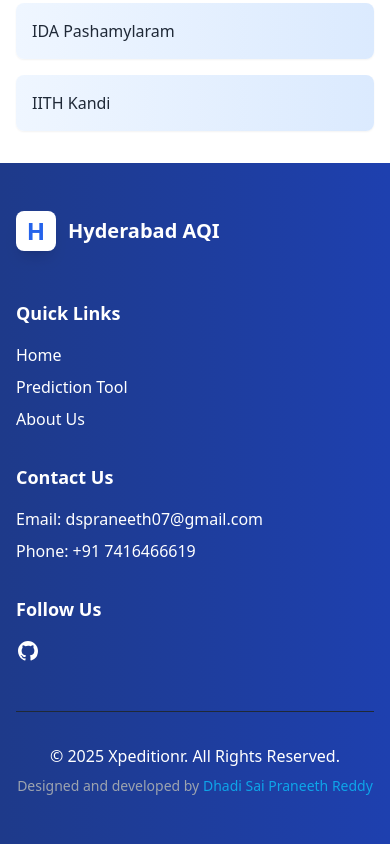
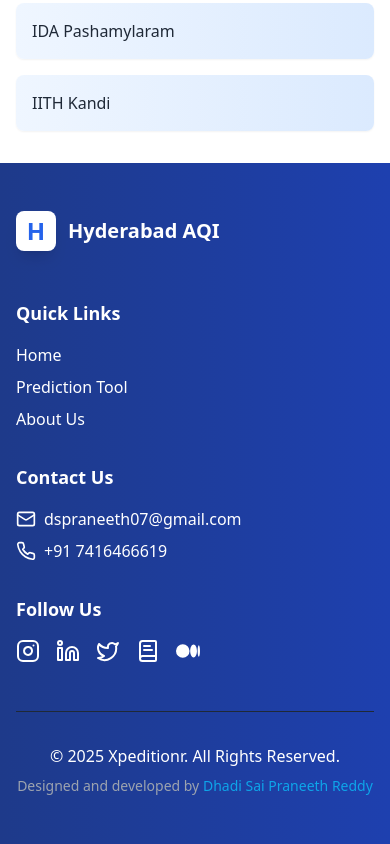
Before and after one commit to manideep395/hyderabad-aqi, a React (Vite) app: page /about in a window 390 px wide. Shown: the part 1883-2727 px from the top of the page. Built offline with nearby package versions, Linux system fonts and the light colour scheme.

Commit message:
Update footer with social media links
Added Instagram, LinkedIn, Twitter, ResearchGate, and Medium links to the footer. Replaced text for email and phone contact with corresponding logos for better visual representation.
[skip gpt_engineer]

```diff
--- a/src/components/Footer.tsx
+++ b/src/components/Footer.tsx
@@ -1,4 +1,5 @@
 import { Link } from "react-router-dom";
+import { Instagram, Linkedin, Twitter, Mail, Phone, BookText } from "lucide-react";
 
 const Footer = () => {
   return (
@@ -27,17 +28,69 @@ const Footer = () => {
           <div>
             <h3 className="text-lg font-semibold mb-4">Contact Us</h3>
             <ul className="space-y-2">
-              <li>Email: dspraneeth07@gmail.com</li>
-              <li>Phone: +91 7416466619</li>
+              <li className="flex items-center gap-2">
+                <Mail className="h-5 w-5" />
+                <span>dspraneeth07@gmail.com</span>
+              </li>
+              <li className="flex items-center gap-2">
+                <Phone className="h-5 w-5" />
+                <span>+91 7416466619</span>
+              </li>
             </ul>
           </div>
 
           <div>
             <h3 className="text-lg font-semibold mb-4">Follow Us</h3>
-            <div className="flex space-x-4">
-              <a href="https://github.com/dspraneeth07" target="_blank" rel="noopener noreferrer" className="hover:text-primary transition-colors">
-                <svg className="h-6 w-6" fill="currentColor" viewBox="0 0 24 24" aria-hidden="true">
-                  <path fillRule="evenodd" d="M12 2C6.477 2 2 6.484 2 12.017c0 4.425 2.865 8.18 6.839 9.504.5.092.682-.217.682-.483 0-.237-.008-.868-.013-1.703-2.782.605-3.369-1.343-3.369-1.343-.454-1.158-1.11-1.466-1.11-1.466-.908-.62.069-.608.069-.608 1.003.07 1.531 1.032 1.531 1.032.892 1.53 2.341 1.088 2.91.832.092-.647.35-1.088.636-1.338-2.22-.253-4.555-1.113-4.555-4.951 0-1.093.39-1.988 1.029-2.688-.103-.253-.446-1.272.098-2.65 0 0 .84-.27 2.75 1.026A9.564 9.564 0 0112 6.844c.85.004 1.705.115 2.504.337 1.909-1.296 2.747-1.027 2.747-1.027.546 1.379.202 2.398.1 2.651.64.7 1.028 1.595 1.028 2.688 0 3.848-2.339 4.695-4.566 4.943.359.309.678.92.678 1.855 0 1.338-.012 2.419-.012 2.747 0 .268.18.58.688.482A10.019 10.019 0 0022 12.017C22 6.484 17.522 2 12 2z" clipRule="evenodd" />
+            <div className="flex flex-wrap gap-4">
+              <a
+                href="https://instagram.com/praneethinspires"
+                target="_blank"
+                rel="noopener noreferrer"
+                className="hover:text-primary transition-colors"
+                aria-label="Instagram"
+              >
+                <Instagram className="h-6 w-6" />
+              </a>
+              <a
+                href="https://linkedin.com/in/dspraneeth"
+                target="_blank"
+                rel="noopener noreferrer"
+                className="hover:text-primary transition-colors"
+                aria-label="LinkedIn"
+              >
+                <Linkedin className="h-6 w-6" />
+              </a>
+              <a
+                href="https://twitter.com/DSPRANEETHREDDY"
+                target="_blank"
+                rel="noopener noreferrer"
+                className="hover:text-primary transition-colors"
+                aria-label="Twitter"
+              >
+                <Twitter className="h-6 w-6" />
+              </a>
+              <a
+                href="https://www.researchgate.net/profile/Sai-Praneeth-Reddy-Dhadi"
+                target="_blank"
+                rel="noopener noreferrer"
+                className="hover:text-primary transition-colors"
+                aria-label="ResearchGate"
+              >
+                <BookText className="h-6 w-6" />
+              </a>
+              <a
+                href="https://medium.com/@spreddydhadi"
+                target="_blank"
+                rel="noopener noreferrer"
+                className="hover:text-primary transition-colors"
+                aria-label="Medium"
+              >
+                <svg
+                  viewBox="0 0 24 24"
+                  className="h-6 w-6 fill-current"
+                  aria-hidden="true"
+                >
+                  <path d="M13.54 12a6.8 6.8 0 01-6.77 6.82A6.8 6.8 0 010 12a6.8 6.8 0 016.77-6.82A6.8 6.8 0 0113.54 12zm7.42 0c0 3.54-1.51 6.42-3.38 6.42-1.87 0-3.39-2.88-3.39-6.42s1.52-6.42 3.39-6.42 3.38 2.88 3.38 6.42M24 12c0 3.17-.53 5.75-1.19 5.75-.66 0-1.19-2.58-1.19-5.75s.53-5.75 1.19-5.75C23.47 6.25 24 8.83 24 12z"/>
                 </svg>
               </a>
             </div>
```
